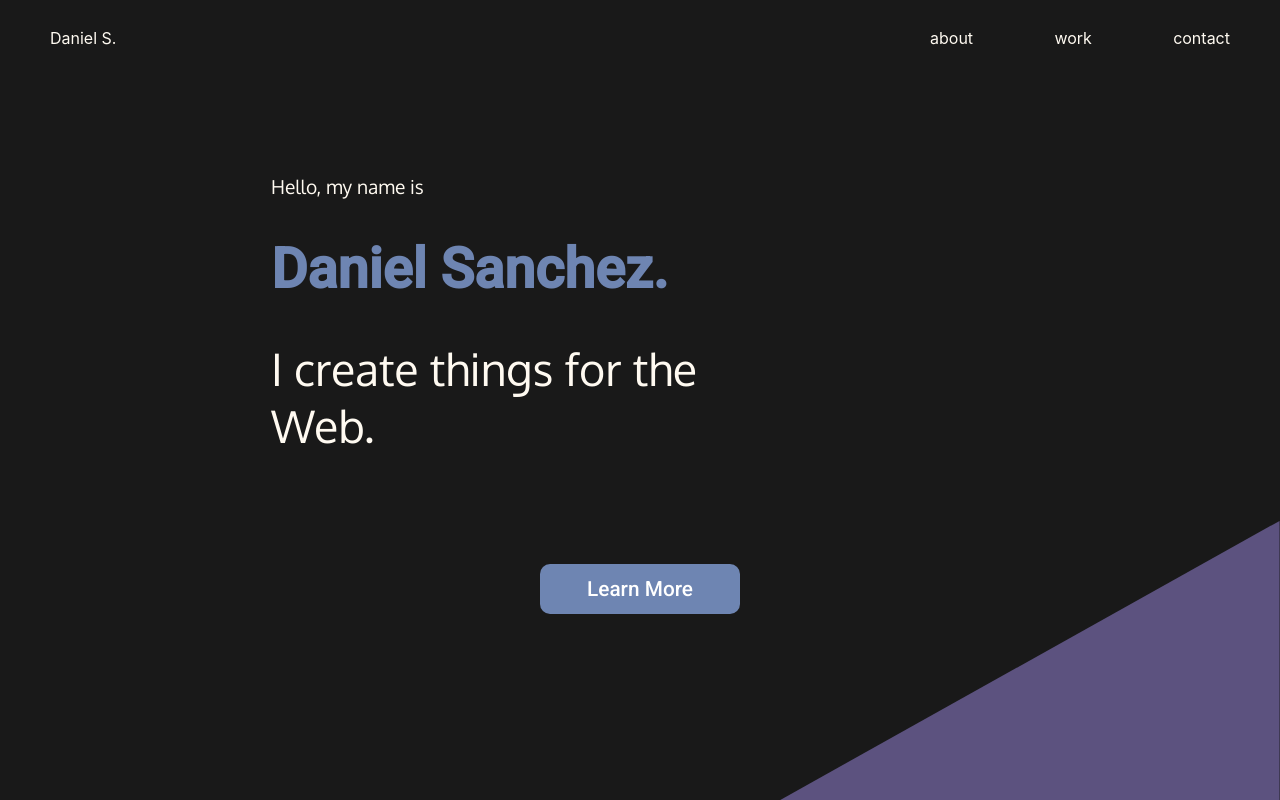
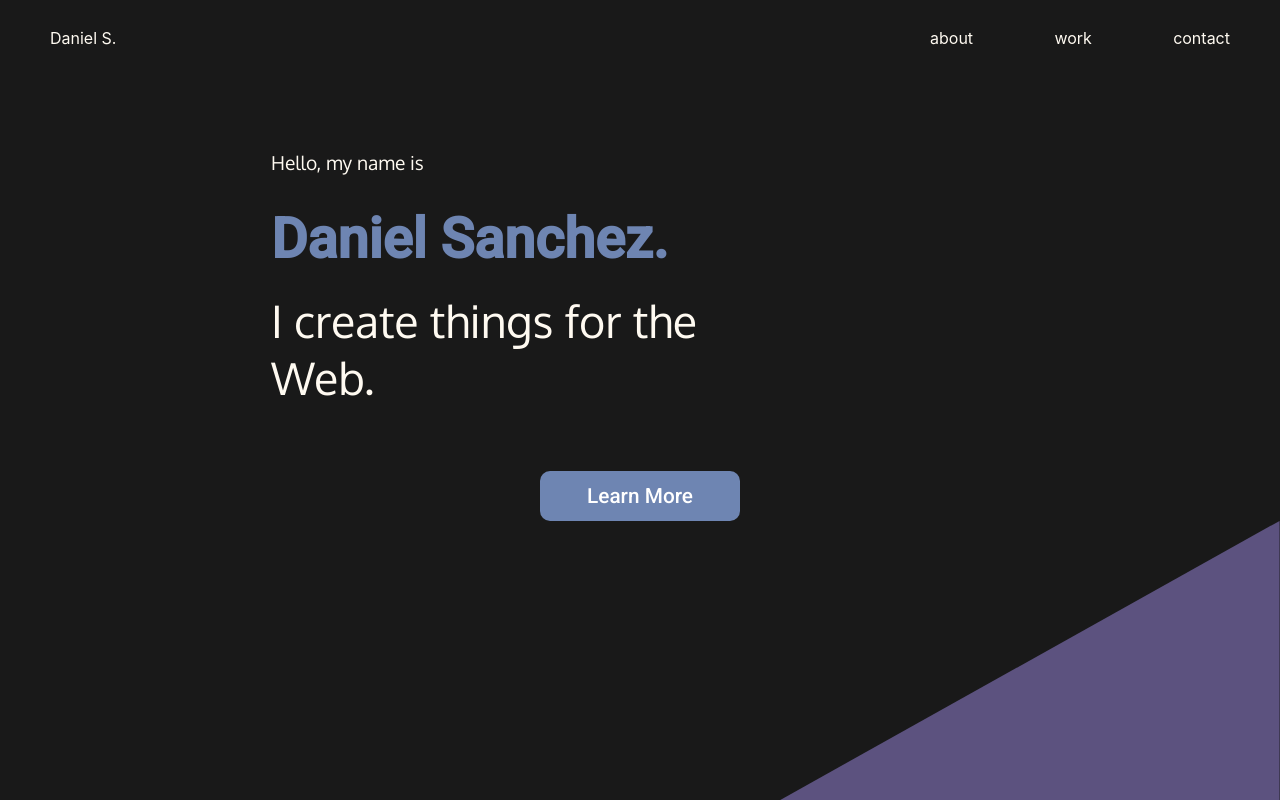
Before and after one commit to dannysanchez559/2022-portfolio, a React (Create React App) app: page / in a window 1280 px wide. Shown: the top 800 px of the page. Built offline with nearby package versions, Linux system fonts and the light colour scheme; some icons are missing.

Commit message:
feat(TopPage): adjust spacing between elements

```diff
--- a/src/components/TopPage/TopPage.js
+++ b/src/components/TopPage/TopPage.js
@@ -17,7 +17,7 @@ const TopSectionWrapper = styled.div`
   flex-direction: row;
   justify-content: space-evenly;
   z-index: 1;
-  margin: 10vh 0;
+  margin: 7vh 0;
   font-family: "Oxygen", sans-serif;
   font-size: 1.2rem;
   align-items: center;
@@ -25,6 +25,9 @@ const TopSectionWrapper = styled.div`
 const TopPageLeft = styled.div`
   max-width: 35vw;
   max-height: 30vw;
+  display: flex;
+  flex-direction: column;
+  align-items: flex-start;
 `;
 const TopPageRight = styled.div`
   max-width: 35vw;
@@ -37,6 +40,7 @@ const TopPageRight = styled.div`
 const Header = styled.h1`
   font-size: 2.8rem;
   font-weight: 400;
+  margin: 0.2em 0;
 `;
 
 const NameHeader = styled(Header)`
```
